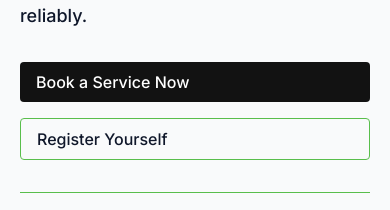
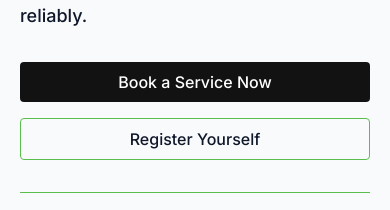
Before and after one commit to GilaniRabbu/fast-fix, a Next.js app: page / in a window 390 px wide. Shown: the part 490-700 px from the top of the page. Built offline with nearby package versions, Linux system fonts and the light colour scheme; no server answers.

Commit message:
updated hero section

```diff
--- a/components/home/Hero.tsx
+++ b/components/home/Hero.tsx
@@ -20,7 +20,7 @@
             </div>
 
             {/* CTA Buttons */}
-            <div className="flex flex-col sm:flex-row gap-4">
+            <div className="flex flex-col sm:flex-row gap-4 text-center">
               <Link
                 href="/service-providers"
                 className="cursor-pointer px-4 py-2 bg-lime text-lime-foreground rounded"
```
